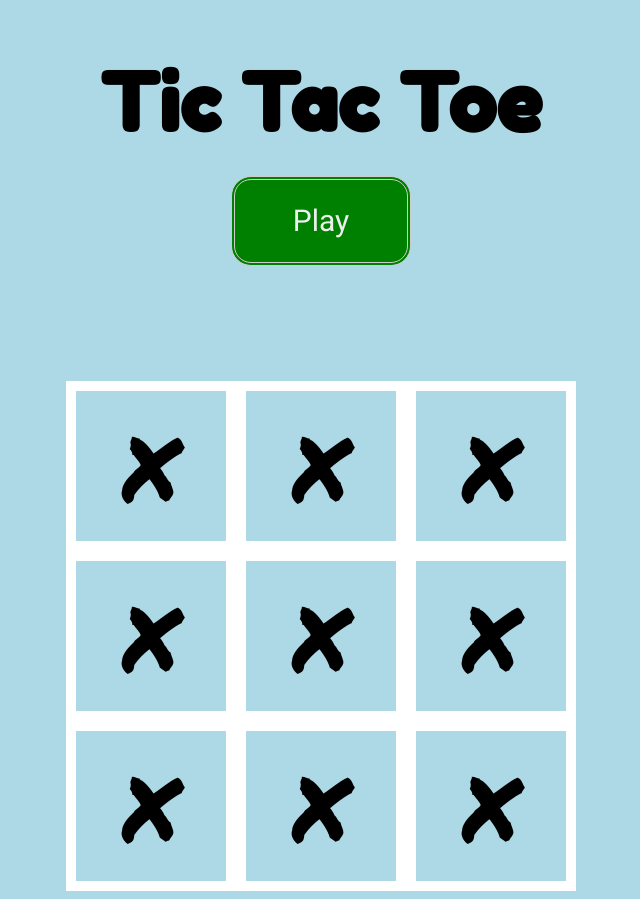
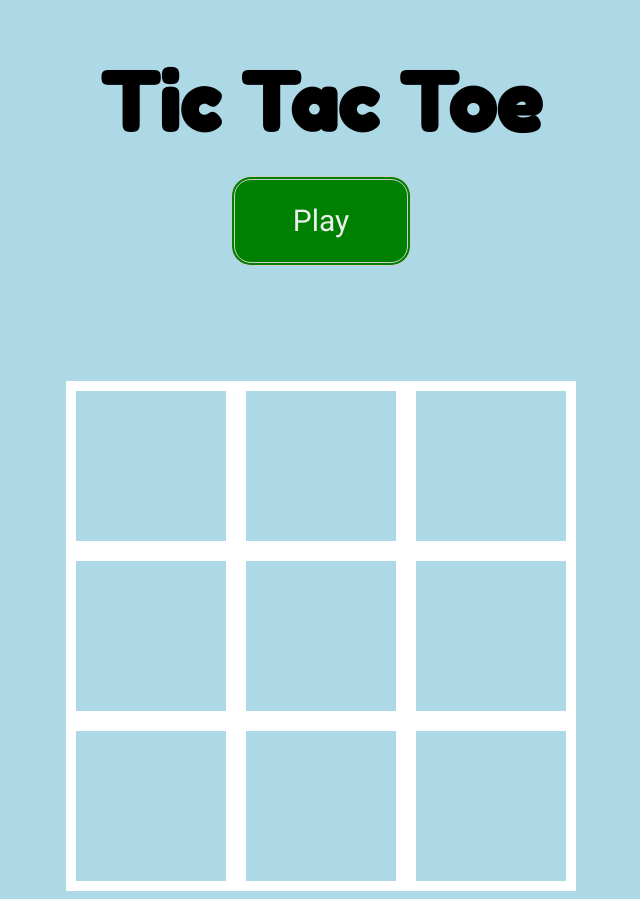
Before and after one commit to Andyrgreig/Tic-Tac-Toe, a plain HTML site: page index.html in a window 1280 px wide. Shown: the whole page, without its empty margins (319-959 px from the left). Drawn offline with Linux system fonts and the light colour scheme.

Commit message:
Minor corrections to .js and .html files

```diff
--- a/index.html
+++ b/index.html
@@ -28,15 +28,15 @@
       <h2>Player 1, it's your move!</h2>
 
       <div class="gameboard">
-        <div class="square" data-cell="0">X</div>
-        <div class="square" data-cell="1">X</div>
-        <div class="square" data-cell="2">X</div>
-        <div class="square" data-cell="3">X</div>
-        <div class="square" data-cell="4">X</div>
-        <div class="square" data-cell="5">X</div>
-        <div class="square" data-cell="6">X</div>
-        <div class="square" data-cell="7">X</div>
-        <div class="square" data-cell="8">X</div>
+        <div class="square" data-cell="0"></div>
+        <div class="square" data-cell="1"></div>
+        <div class="square" data-cell="2"></div>
+        <div class="square" data-cell="3"></div>
+        <div class="square" data-cell="4"></div>
+        <div class="square" data-cell="5"></div>
+        <div class="square" data-cell="6"></div>
+        <div class="square" data-cell="7"></div>
+        <div class="square" data-cell="8"></div>
       </div>
 
     <script src="script.js"></script>
--- a/script.js
+++ b/script.js
@@ -44,9 +44,9 @@ const game = {
 
 
   playGame: function() {
-    let person = prompt(`Player 1, please enter your name:, ${gameData.player1}}`);
+    let person = prompt("Player 1, please enter your name:", `${gameData.player1}`);
     if (person) gameData.player1 = person.toUpperCase();
-    person = prompt(`Player 2, please enter your name:, ${gameData.player2}}`);
+    person = prompt("Player 2, please enter your name:", `${gameData.player2}`);
     if (person) gameData.player2 = person.toUpperCase();
     game.overlay.style.visibility = "hidden";
     gameData.currentPlayer = "1";
```
